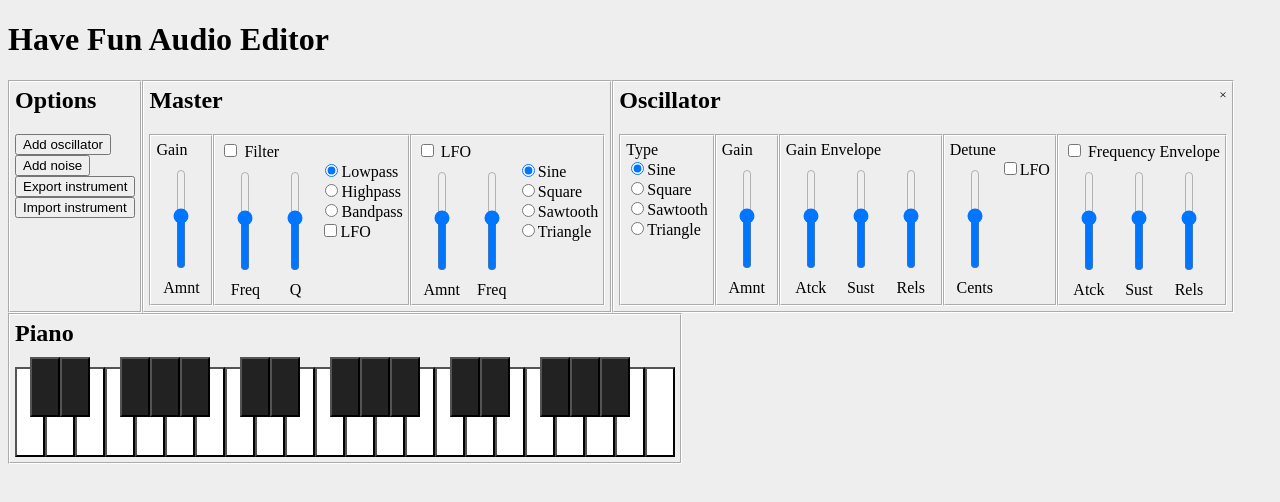
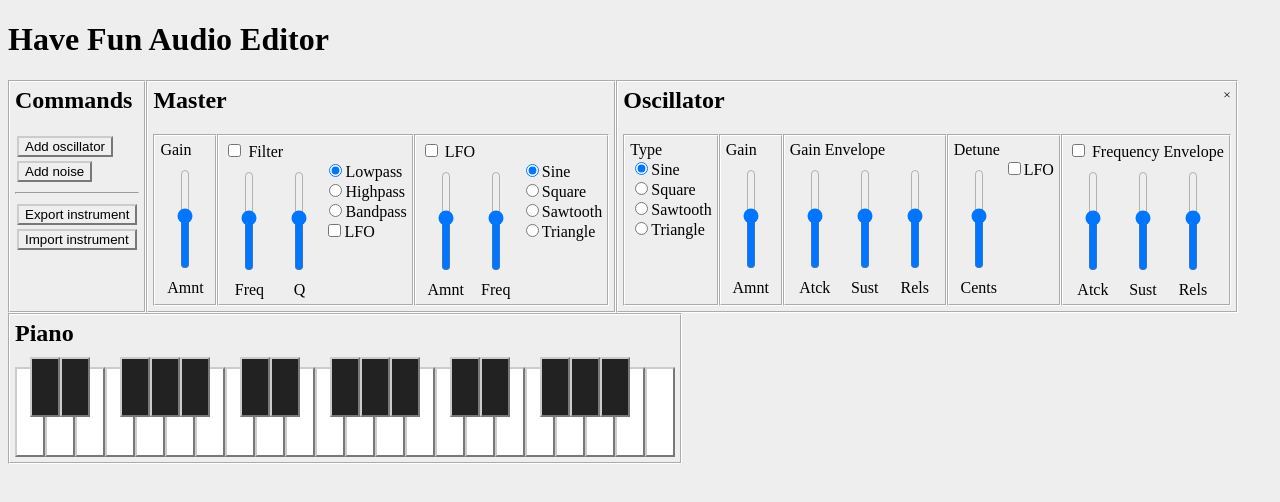
Before and after one commit to stasm/havefun, a React (Vite) app: page / in a window 1280 px wide. Shown: the top 502 px of the page. Built offline with nearby package versions, Linux system fonts and the light colour scheme.

Commit message:
Nicer command buttons

```diff
--- a/src/App.tsx
+++ b/src/App.tsx
@@ -8,27 +8,38 @@ import {INITIAL_STATE, reducer} from "./state";
 
 export function App() {
     let [state, dispatch] = React.useReducer(with_instr(reducer), INITIAL_STATE, init_instr);
+
     return (
         <>
             <h1>Have Fun Audio Editor</h1>
             <div className="row">
                 <div className="group">
-                    <h2>Options</h2>
+                    <h2>Commands</h2>
                     <div>
-                        <button onClick={() => dispatch({kind: "ADD_OSCILLATOR"})}>
+                        <button
+                            className="command"
+                            onClick={() => dispatch({kind: "ADD_OSCILLATOR"})}
+                        >
                             Add oscillator
                         </button>
                     </div>
                     <div>
-                        <button onClick={() => dispatch({kind: "ADD_NOISE"})}>Add noise</button>
+                        <button className="command" onClick={() => dispatch({kind: "ADD_NOISE"})}>
+                            Add noise
+                        </button>
                     </div>
+                    <hr />
                     <div>
-                        <button onClick={e => alert(JSON.stringify(state.instrument))}>
+                        <button
+                            className="command"
+                            onClick={e => alert(JSON.stringify(state.instrument))}
+                        >
                             Export instrument
                         </button>
                     </div>
                     <div>
                         <button
+                            className="command"
                             onClick={() => {
                                 let instr = JSON.parse(prompt("Pase JSON:")!);
                                 dispatch({kind: "IMPORT_INSTR", instr});
--- a/src/index.html
+++ b/src/index.html
@@ -26,6 +26,14 @@
 
     small {
         cursor: pointer;
+    }
+
+    button {
+        border: 2px outset #ccc;
+    }
+
+    .command {
+        margin: 2px;
     }
 
     label.horizontal {
```
